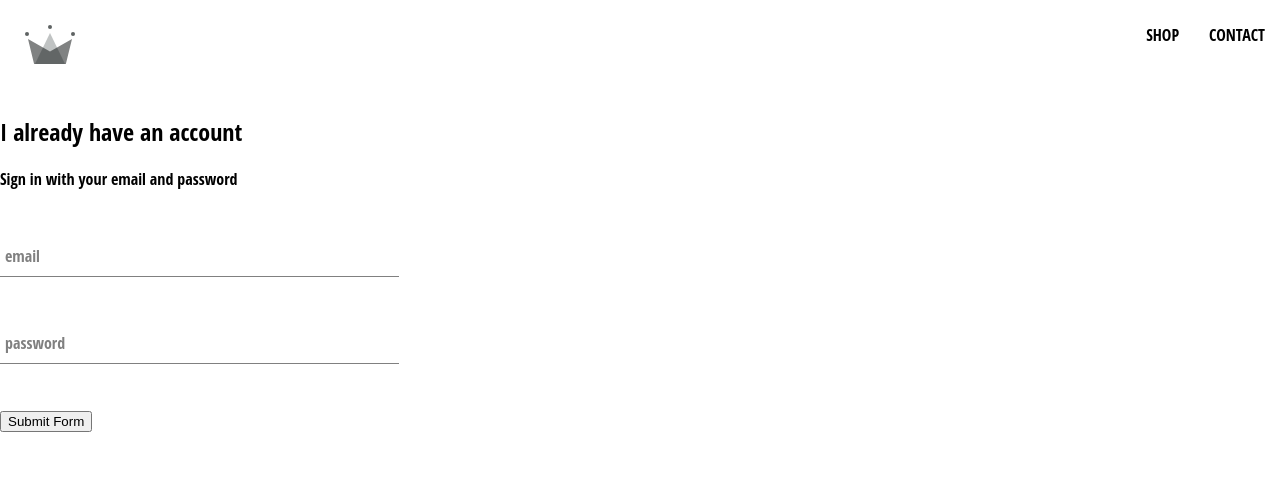
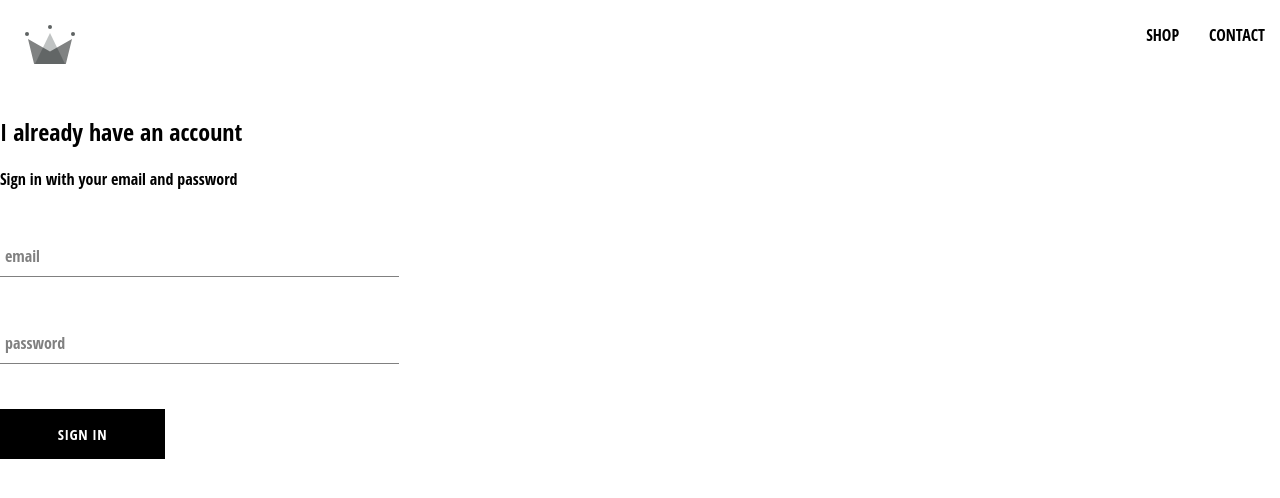
Before and after one commit to cgalo/ecommerce-app, a React (Create React App) app: page /signin in a window 1280 px wide. Shown: the top 498 px of the page. Built offline with nearby package versions, Linux system fonts and the light colour scheme.

Commit message:
Completed SignIn and Button components

```diff
--- a/src/components/Button/Button.scss
+++ b/src/components/Button/Button.scss
@@ -0,0 +1,22 @@
+.custom-button {
+    min-width: 165px;
+    width: auto;
+    height: 50px;
+    letter-spacing: 0.5px;
+    line-height: 50px;
+    padding: 0 35px 0 35px;
+    font-size: 15px;
+    background-color: black;
+    color: white;
+    text-transform: uppercase;
+    font-family: 'Open Sans Condensed';
+    font-weight: bolder;
+    border: none;
+    cursor: pointer;
+
+    &:hover {
+      background-color: white;
+      color: black;
+      border: 1px solid black;
+    }
+  }
--- a/src/components/Button/Button.tsx
+++ b/src/components/Button/Button.tsx
@@ -1,16 +1,19 @@
-import React from 'react';
+import React, { ButtonHTMLAttributes } from 'react';
 
 import './Button.scss';
 
-interface ButtonProps {
+// interface ButtonProps extends ButtonHTMLAttributes<any> {
+//     children: any
+// }
 
-}
-
-const Button:React.FC<ButtonProps> = (props) => {
+const Button:React.FC<ButtonHTMLAttributes<any>> = (props) => {
     return (
-        <div>
-
-        </div>
+        <button
+            className="custom-button"
+            {...props}
+        >
+            {props.children}
+        </button>
     );
 };
 
--- a/src/components/SignIn/SignIn.scss
+++ b/src/components/SignIn/SignIn.scss
@@ -2,4 +2,7 @@
     width: 30vw;
     display: flex;
     flex-direction: column;
+    .title {
+        margin: 10px 0;
+    }
   }
--- a/src/components/SignIn/SignIn.tsx
+++ b/src/components/SignIn/SignIn.tsx
@@ -1,4 +1,5 @@
 import React, { useState } from 'react';
+import Button from '../Button/Button';
 
 import FormInput from '../FormInput/FormInput';
 
@@ -35,7 +36,7 @@
                     label="password"
                     required
                 />
-                <input type="Submit" value="Submit Form"/>
+                <Button type="submit"> Sign In </Button>
             </form>
         </div>
     );
```
